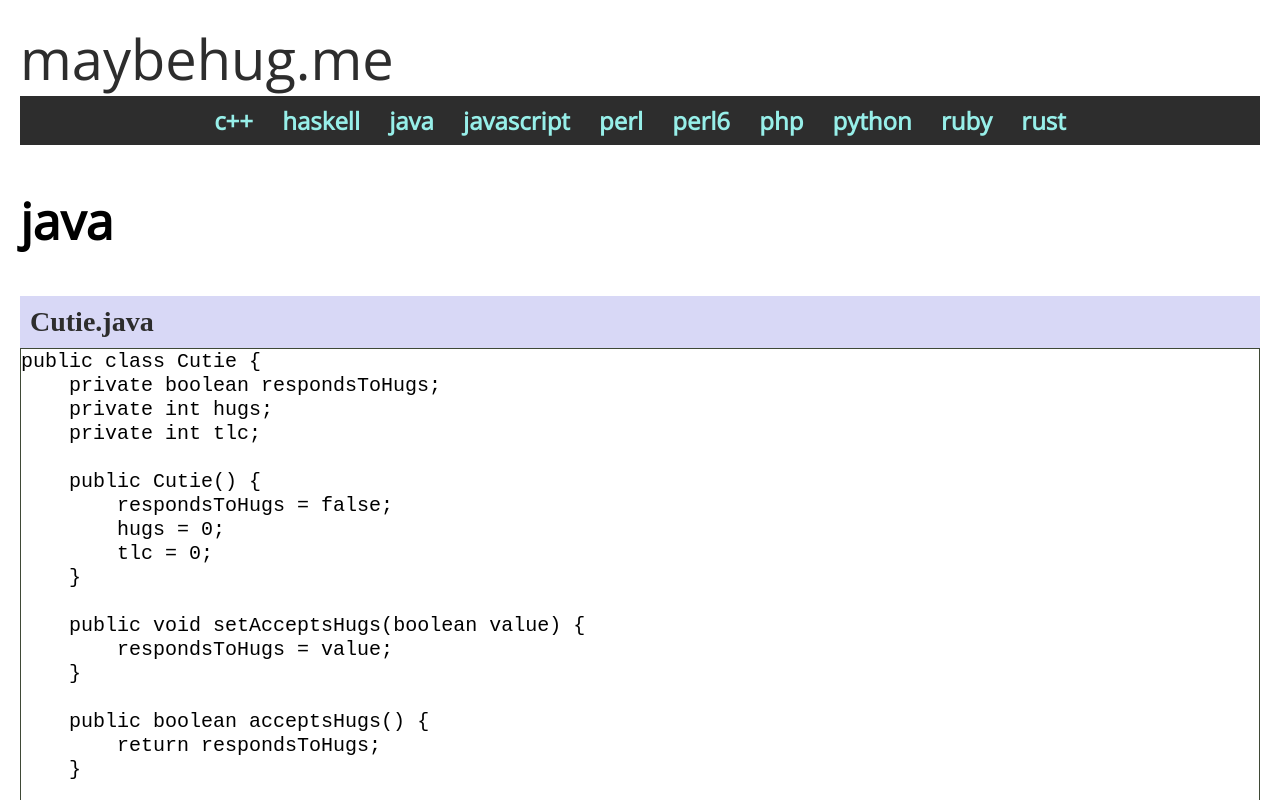
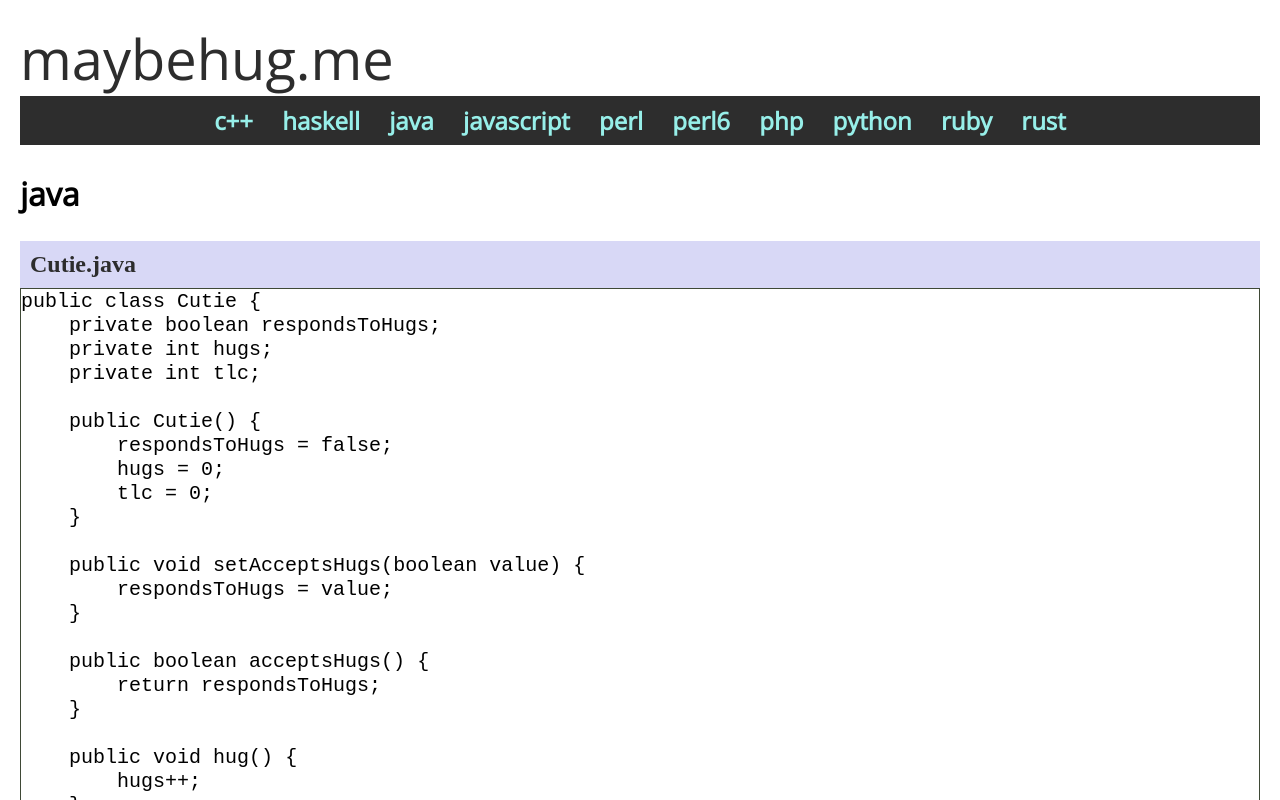
Before and after one commit to Flet/maybe-hugs-www, a plain HTML site: page java.html in a window 1280 px wide. Shown: the top 800 px of the page. Drawn offline with nearby package versions, Linux system fonts and the light colour scheme; some icons are missing; a web font is replaced by a local one.

Commit message:
tweak font size

```diff
--- a/main.css
+++ b/main.css
@@ -17,14 +17,14 @@ html {
 }
 
 h1 {
-  font-size: 2.8rem;
+  font-size: 2.0rem;
 }
 h2 {
-  font-size: 2.5rem;
+  font-size: 1.6rem;
 }
 h3 {
   font-family: 'Droid Sans Mono';
-  font-size: 1.4rem;
+  font-size: 1.2rem;
   padding: 10px;
   margin-bottom:0;
   background-color: #D8D8F6;
--- a/script/template/main.css
+++ b/script/template/main.css
@@ -17,14 +17,14 @@ html {
 }
 
 h1 {
-  font-size: 2.8rem;
+  font-size: 2.0rem;
 }
 h2 {
-  font-size: 2.5rem;
+  font-size: 1.6rem;
 }
 h3 {
   font-family: 'Droid Sans Mono';
-  font-size: 1.4rem;
+  font-size: 1.2rem;
   padding: 10px;
   margin-bottom:0;
   background-color: #D8D8F6;
```
